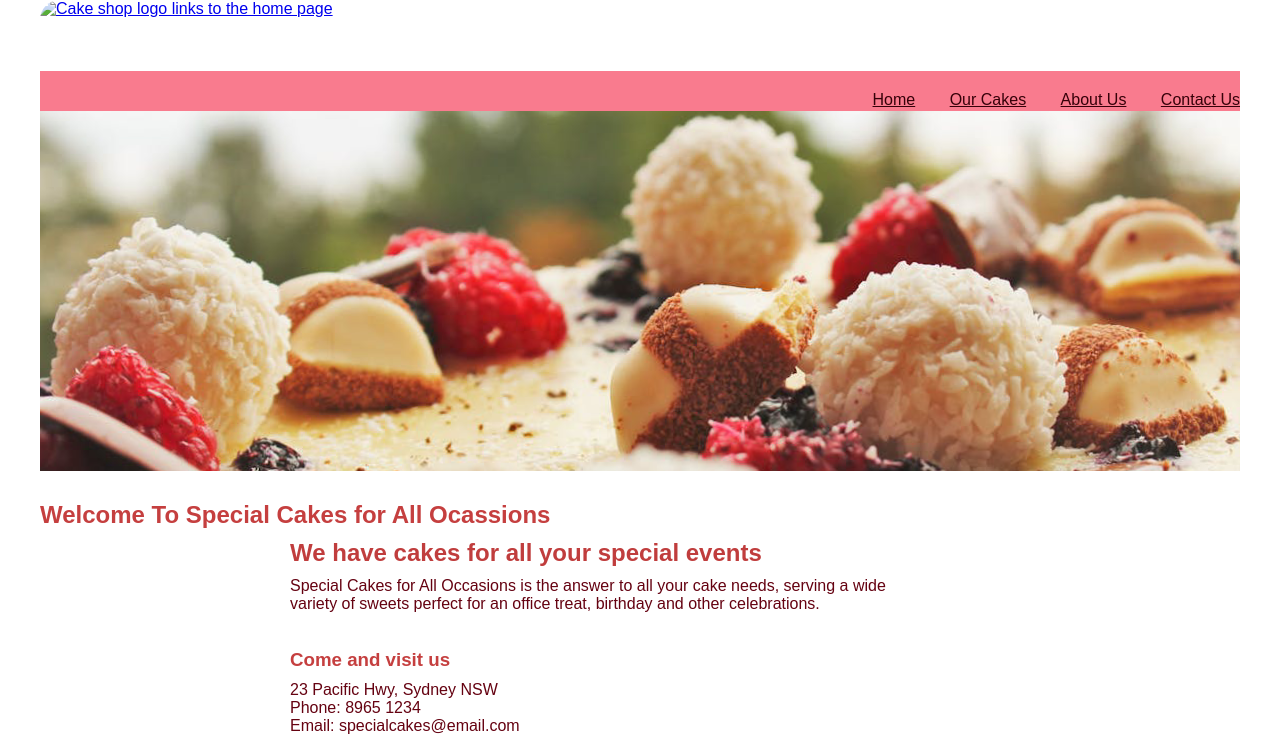
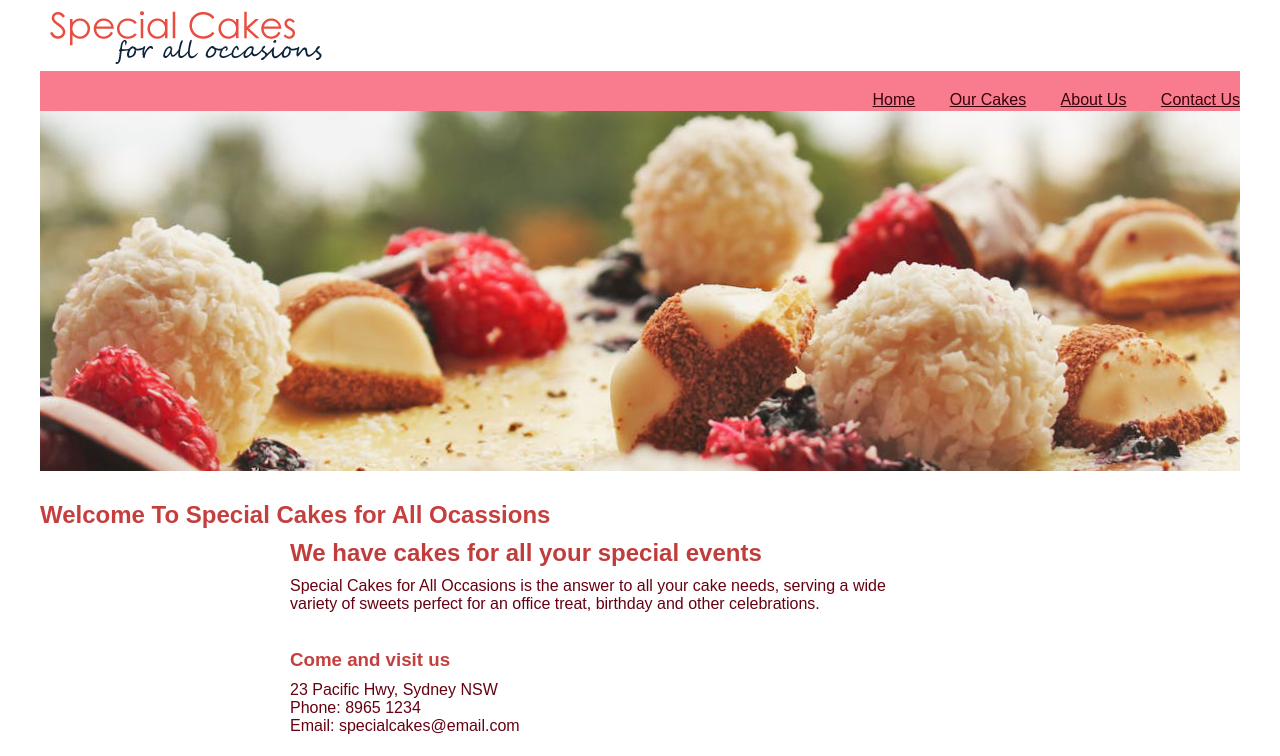
Before and after one commit to huma972/CakeShop.HA, a plain HTML site: page index.html in a window 1280 px wide. Shown: the top 756 px of the page. Drawn offline with Linux system fonts and the light colour scheme.

Commit message:
Update index.html

```diff
--- a/index.html
+++ b/index.html
@@ -132,7 +132,7 @@
 <body>
     <div id="container">
 
-        <a href="index.html"><img class="logo" src=logo.png"
+        <a href="index.html"><img class="logo" src="logo.png"
                 alt="Cake shop logo links to the home page"></a>
 
         <nav>
```
